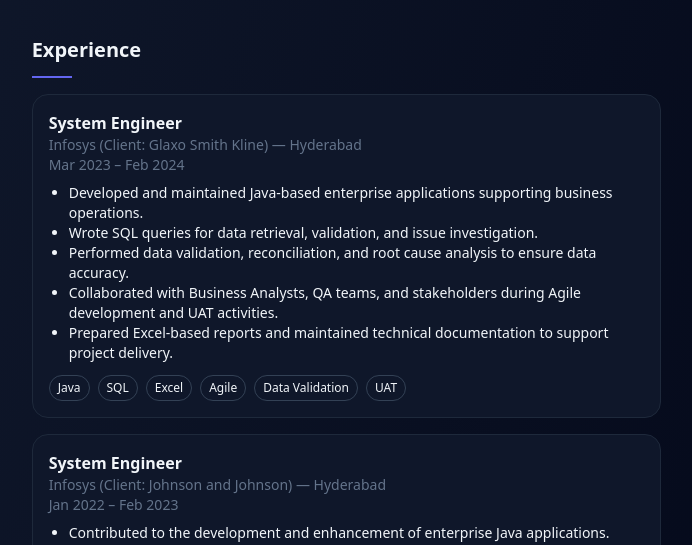
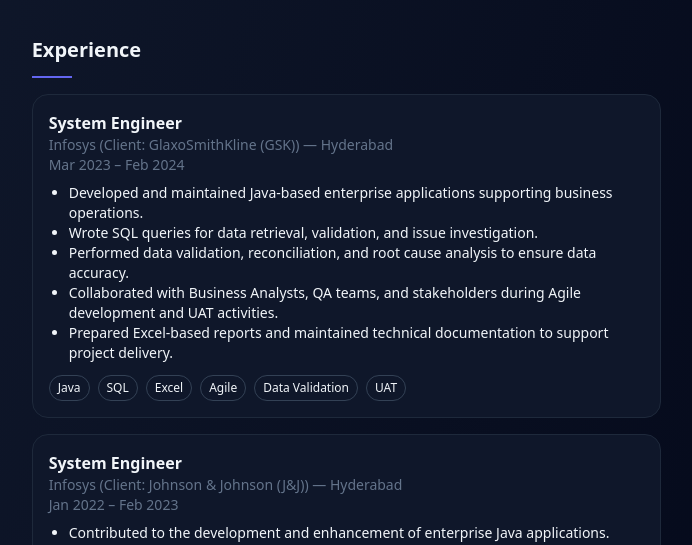
Before and after one commit to yan-jan-ram/portfolio, a React (Vite) app: page / in a window 1280 px wide. Shown: the part 3300-3845 px from the top of the page, without its empty margins (467-1159 px from the left). Built offline with nearby package versions, Linux system fonts and the light colour scheme; the HTML template or start-up script is replaced by a standard one.

Commit message:
updated exp

```diff
--- a/src/App.jsx
+++ b/src/App.jsx
@@ -102,7 +102,7 @@
 const experience = [
   {
     role: 'System Engineer',
-    company: 'Infosys (Client: Glaxo Smith Kline)',
+    company: 'Infosys (Client: GlaxoSmithKline (GSK))',
     location: 'Hyderabad',
     period: 'Mar 2023 – Feb 2024',
     bullets: [
@@ -116,7 +116,7 @@
   },
   {
     role: 'System Engineer',
-    company: 'Infosys (Client: Johnson and Johnson)',
+    company: 'Infosys (Client: Johnson & Johnson (J&J))',
     location: 'Hyderabad',
     period: 'Jan 2022 – Feb 2023',
     bullets: [
```
